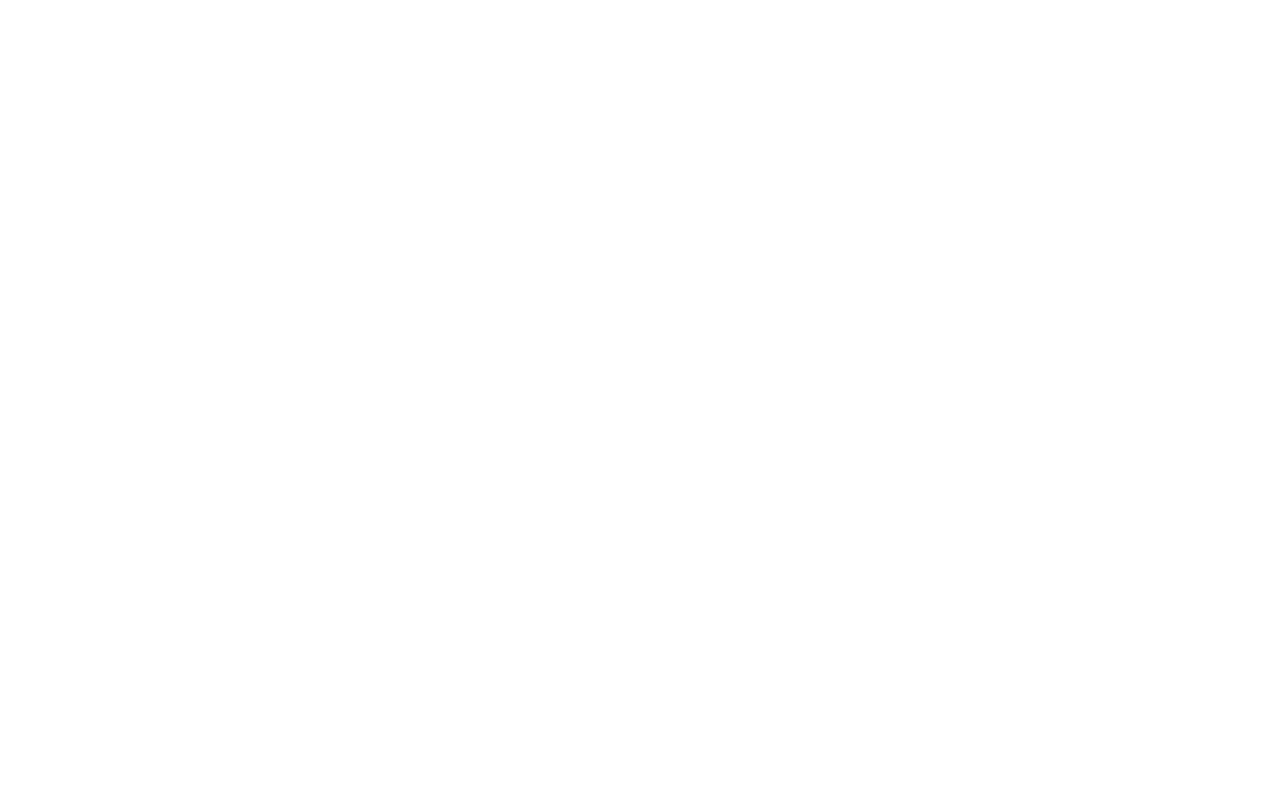
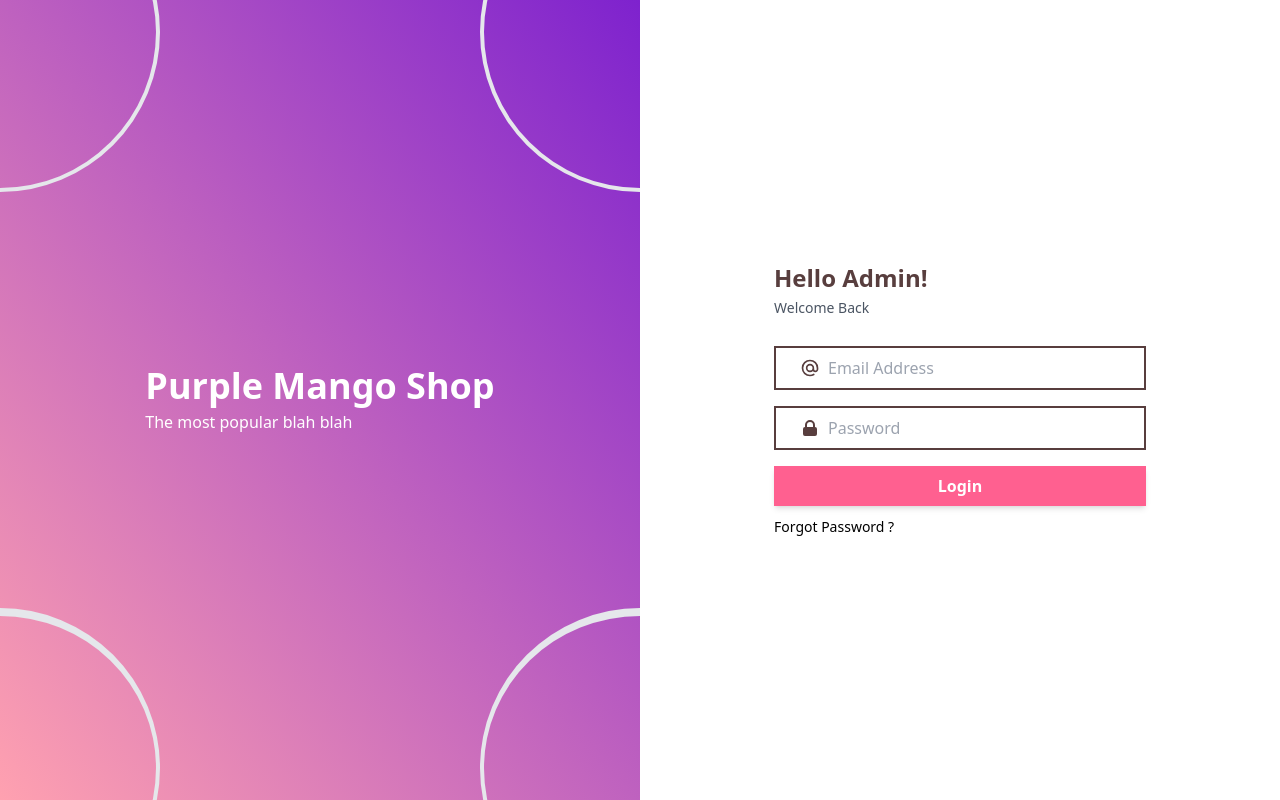
Before and after one commit to williyem/trendy-shop, a React (Create React App) app: page /login in a window 1280 px wide. Before the commit this address had no page. Built offline with nearby package versions, Linux system fonts and the light colour scheme.

Commit message:
fix: added login page

```diff
--- a/src/App.tsx
+++ b/src/App.tsx
@@ -13,6 +13,7 @@
 import AdminDashboardComponent from "./pages/admin/admin-dashboard/admin-dashboard";
 import AdminOrdersComponent from "./pages/admin/admin-orders/admin-orders";
 import AdminProductsComponent from "./pages/admin/admin-products/admin-products";
+import Login from "./pages/login/login";
 
 function App() {
   return (
@@ -37,6 +38,9 @@
             <Route path="products" element={<AdminProductsComponent />} />
           </Route>
         </Routes>
+        <Routes>
+          <Route path="/login" element={<Login />} />
+        </Routes>
       </Router>
     </>
   );
--- /dev/null
+++ b/src/pages/login/login.tsx
@@ -0,0 +1,139 @@
+import React from "react";
+// import dashboard from "../../assets/dashboard.jpg";
+
+const Login: React.FC = () => {
+  return (
+    <>
+      <div className="h-screen md:flex">
+        <div className="relative overflow-hidden md:flex w-1/2 bg-gradient-to-tr from-[#ffa1b0] to-purple-700 i justify-around items-center hidden">
+          <div>
+            <h1 className="text-white font-bold text-4xl font-sans">
+              Purple Mango Shop
+            </h1>
+            <p className="text-white mt-1">The most popular blah blah</p>
+            {/* <button
+              type="submit"
+              className="block w-28 bg-white text-indigo-800 mt-4 py-2 rounded-2xl font-bold mb-2"
+            >
+              Read More
+            </button> */}
+          </div>
+          <div className="absolute -bottom-32 -left-40 w-80 h-80 border-4 rounded-full border-opacity-30 border-t-8"></div>
+          <div className="absolute -top-32 -left-40 w-80 h-80 border-4 rounded-full border-opacity-30 border-t-8"></div>
+
+          <div className="absolute -top-32 -right-40 w-80 h-80 border-4 rounded-full border-opacity-30 border-t-8"></div>
+          <div className="absolute -bottom-32 -right-40 w-80 h-80 border-4 rounded-full border-opacity-30 border-t-8"></div>
+        </div>
+        <div className="flex md:w-1/2 justify-center py-10 items-center bg-white">
+          <form className="bg-white">
+            <h1 className="text-mainBrown font-bold text-2xl mb-1">
+              Hello Admin!
+            </h1>
+            <p className="text-sm font-normal text-gray-600 mb-7">
+              Welcome Back
+            </p>
+            {/* <div className="flex items-center border-2 py-2 px-3 rounded-md mb-4">
+              <svg
+                xmlns="http://www.w3.org/2000/svg"
+                className="h-5 w-5 text-mainBrown"
+                viewBox="0 0 20 20"
+                fill="currentColor"
+              >
+                <path
+                  fill-rule="evenodd"
+                  d="M10 9a3 3 0 100-6 3 3 0 000 6zm-7 9a7 7 0 1114 0H3z"
+                  clip-rule="evenodd"
+                />
+              </svg>
+              <input
+                className="pl-2 outline-none border-none"
+                type="text"
+                name=""
+                id=""
+                placeholder="Full name"
+              />
+            </div>
+            <div className="flex items-center border-2 py-2 px-3 rounded-md mb-4">
+              <svg
+                xmlns="http://www.w3.org/2000/svg"
+                className="h-5 w-5 text-mainBrown"
+                fill="none"
+                viewBox="0 0 24 24"
+                stroke="currentColor"
+              >
+                <path
+                  stroke-linecap="round"
+                  stroke-linejoin="round"
+                  stroke-width="2"
+                  d="M12 11c0 3.517-1.009 6.799-2.753 9.571m-3.44-2.04l.054-.09A13.916 13.916 0 008 11a4 4 0 118 0c0 1.017-.07 2.019-.203 3m-2.118 6.844A21.88 21.88 0 0015.171 17m3.839 1.132c.645-2.266.99-4.659.99-7.132A8 8 0 008 4.07M3 15.364c.64-1.319 1-2.8 1-4.364 0-1.457.39-2.823 1.07-4"
+                />
+              </svg>
+              <input
+                className="pl-2 outline-none border-none"
+                type="text"
+                name=""
+                id=""
+                placeholder="Username"
+              />
+            </div> */}
+            <div className="flex items-center border-2 border-mainBrown py-2 px-6 mb-4">
+              <svg
+                xmlns="http://www.w3.org/2000/svg"
+                className="h-5 w-5 text-mainBrown"
+                fill="none"
+                viewBox="0 0 24 24"
+                stroke="currentColor"
+              >
+                <path
+                  stroke-linecap="round"
+                  stroke-linejoin="round"
+                  stroke-width="2"
+                  d="M16 12a4 4 0 10-8 0 4 4 0 008 0zm0 0v1.5a2.5 2.5 0 005 0V12a9 9 0 10-9 9m4.5-1.206a8.959 8.959 0 01-4.5 1.207"
+                />
+              </svg>
+              <input
+                className="pl-2 outline-none border-none sm:w-[300px] max-w-[95%]"
+                type="text"
+                name=""
+                id=""
+                placeholder="Email Address"
+              />
+            </div>
+            <div className="flex items-center border-2 border-mainBrown py-2 px-6 ">
+              <svg
+                xmlns="http://www.w3.org/2000/svg"
+                className="h-5 w-5 text-mainBrown"
+                viewBox="0 0 20 20"
+                fill="currentColor"
+              >
+                <path
+                  fill-rule="evenodd"
+                  d="M5 9V7a5 5 0 0110 0v2a2 2 0 012 2v5a2 2 0 01-2 2H5a2 2 0 01-2-2v-5a2 2 0 012-2zm8-2v2H7V7a3 3 0 016 0z"
+                  clip-rule="evenodd"
+                />
+              </svg>
+              <input
+                className="pl-2 outline-none border-none"
+                type="text"
+                name=""
+                id=""
+                placeholder="Password"
+              />
+            </div>
+            <button
+              type="submit"
+              className="block w-full bg-[#FF6090] hover:bg-deepPink transition duration-200 mt-4 py-2 shadow-md text-white font-semibold mb-2"
+            >
+              Login
+            </button>
+            <span className="text-sm text-center w-full mx-auto hover:text-deepPink cursor-pointer">
+              Forgot Password ?
+            </span>
+          </form>
+        </div>
+      </div>
+    </>
+  );
+};
+
+export default Login;
```
